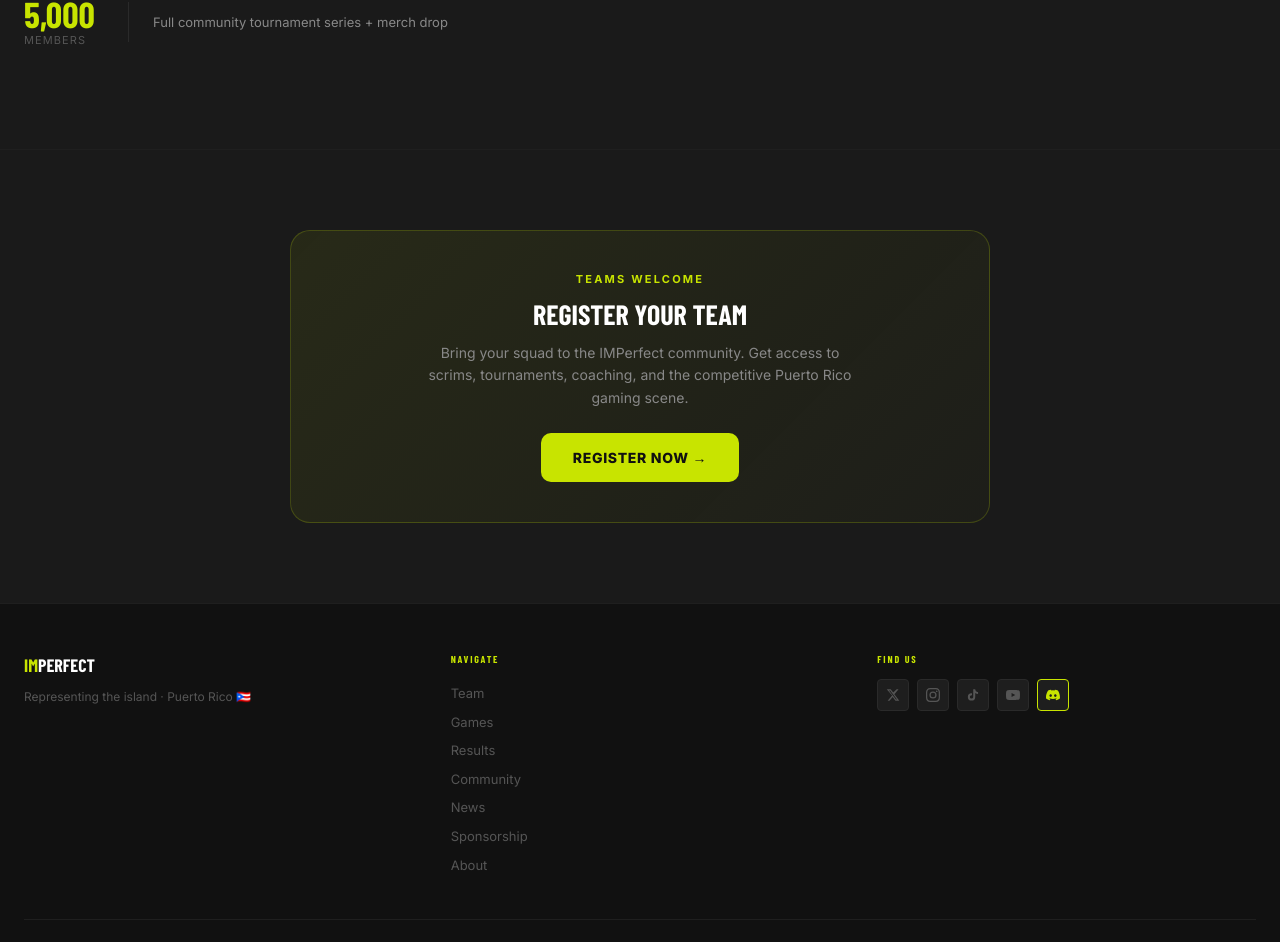
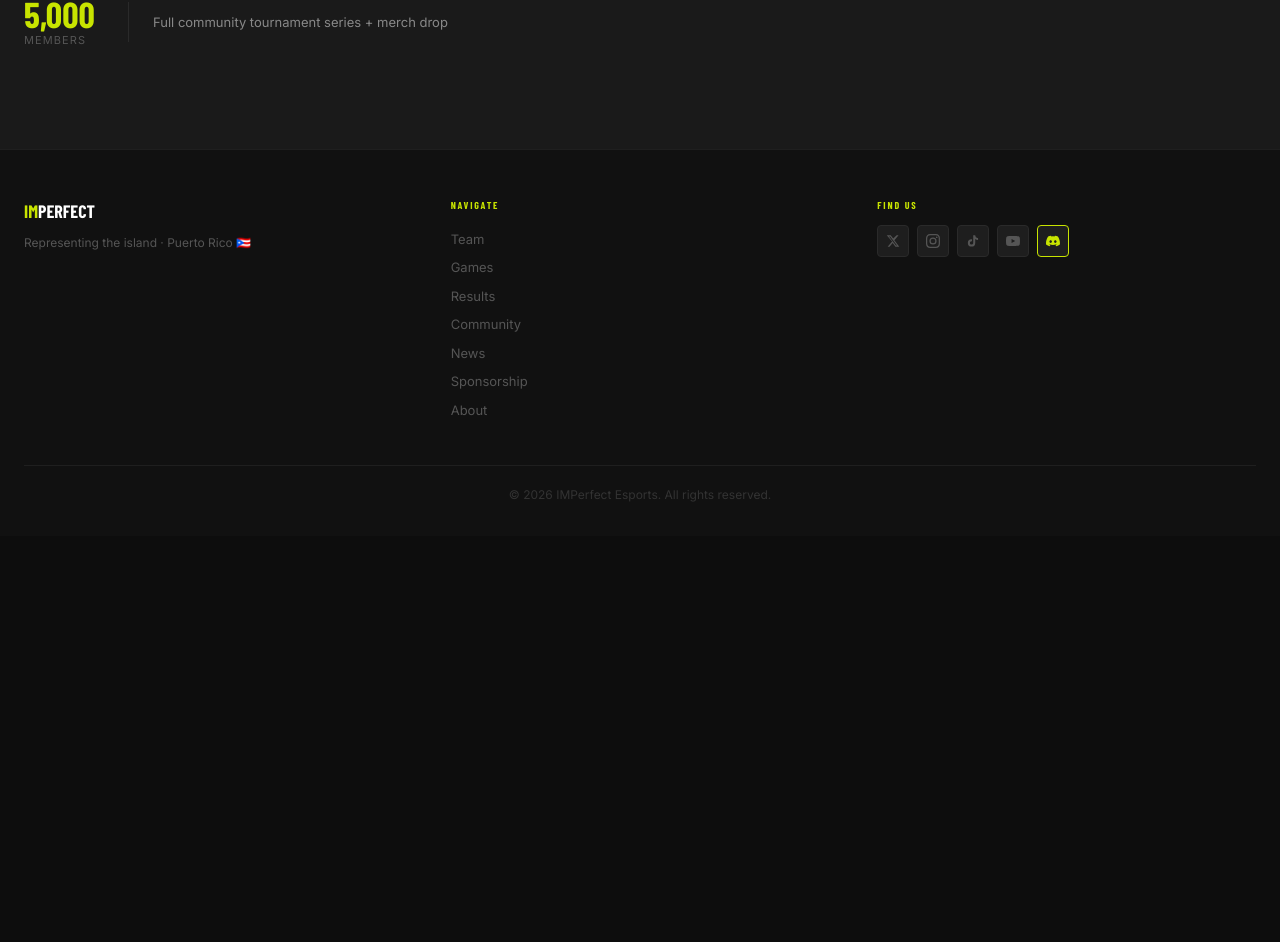
Before and after one commit to jcincnet11/imperfect-website, a Next.js app: page /en/community in a window 1280 px wide. Shown: the part 2388-3330 px from the top of the page. After the commit the page ends 2924 px from the top, so only its background shows below. Built offline with nearby package versions, Linux system fonts and the light colour scheme; a web font is replaced by a local one.

Commit message:
fix: remove duplicate Register Your Team CTA from community page

```diff
--- a/src/app/[locale]/community/page.tsx
+++ b/src/app/[locale]/community/page.tsx
@@ -161,51 +161,6 @@ export default function CommunityPage() {
         </div>
       </section>
 
-      {/* ── Register Your Team CTA ── */}
-      <section style={{ padding: "80px 24px", borderTop: "1px solid #1F1F1F" }}>
-        <div style={{ maxWidth: "700px", margin: "0 auto" }}>
-          <m.div
-            initial={{ opacity: 0, y: 20 }}
-            whileInView={{ opacity: 1, y: 0 }}
-            viewport={{ once: true }}
-            transition={{ duration: 0.5 }}
-            style={{
-              background: "linear-gradient(135deg, rgba(200,228,0,0.08) 0%, rgba(200,228,0,0.02) 100%)",
-              border: "1px solid rgba(200,228,0,0.2)",
-              borderRadius: "20px",
-              padding: "40px 32px",
-              textAlign: "center",
-            }}
-          >
-            <p style={{ fontSize: "11px", color: "#C8E400", textTransform: "uppercase", letterSpacing: "0.2em", fontWeight: 700, marginBottom: "12px" }}>
-              Teams Welcome
-            </p>
-            <h2 className="font-heading font-black uppercase" style={{ fontSize: "28px", color: "#fff", marginBottom: "12px", lineHeight: 1.1 }}>
-              Register Your Team
-            </h2>
-            <p style={{ fontSize: "14px", color: "#888", lineHeight: 1.6, maxWidth: "440px", margin: "0 auto 24px" }}>
-              Bring your squad to the IMPerfect community. Get access to scrims, tournaments, coaching, and the competitive Puerto Rico gaming scene.
-            </p>
-            <Link
-              href={`/${locale}/community/join`}
-              style={{
-                display: "inline-block",
-                background: "#C8E400",
-                color: "#111",
-                padding: "14px 32px",
-                borderRadius: "10px",
-                fontSize: "14px",
-                fontWeight: 800,
-                textDecoration: "none",
-                textTransform: "uppercase",
-                letterSpacing: "0.05em",
-              }}
-            >
-              Register Now →
-            </Link>
-          </m.div>
-        </div>
-      </section>
     </main>
   );
 }
```
